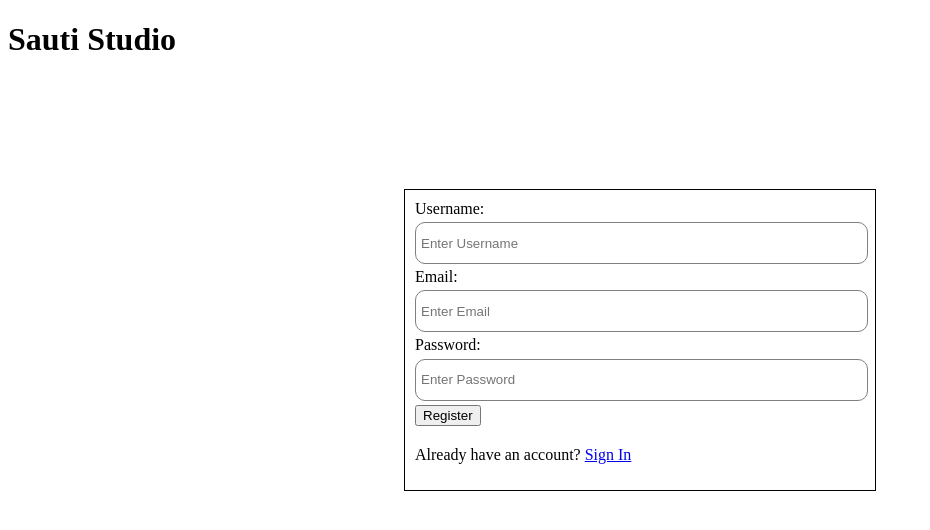
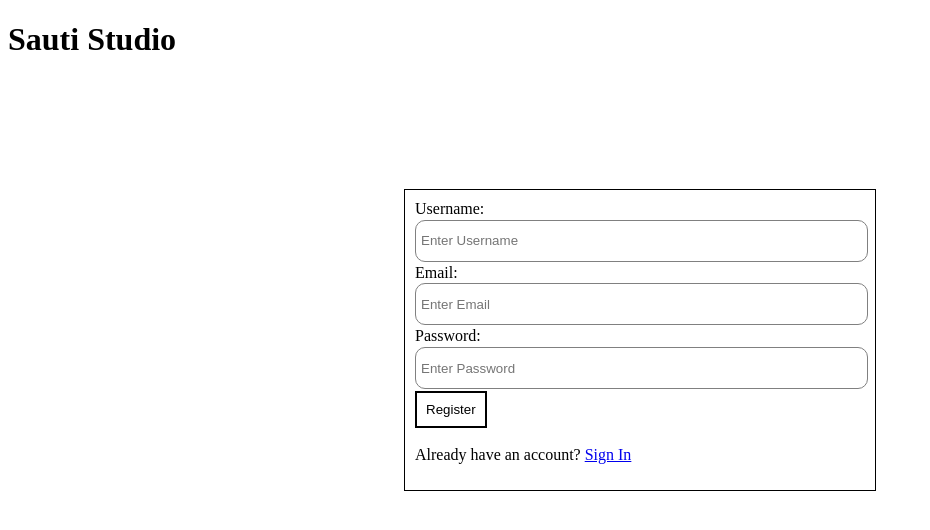
Before and after one commit to azatecas/Front-End, a React (Create React App) app in the folder sauti-forms/: page / in a window 1280 px wide. Shown: the top 530 px of the page, without its empty margins (0-930 px from the left). Built offline with nearby package versions, Linux system fonts and the light colour scheme.

Commit message:
Refactored inline styling to styled-components

```diff
--- a/sauti-forms/src/components/SignIn.js
+++ b/sauti-forms/src/components/SignIn.js
@@ -1,10 +1,20 @@
 import React from 'react';
 import { Link } from "react-router-dom";
 import "../App.css";
-
+import styled from 'styled-components';
 //importing form validation components
 import FormValidation from './formValidation/FormValidation';
 import ValidateAuth from './formValidation/ValidateAuth';
+
+const Button = styled.button`
+    border: 2px solid black;
+    padding: 2%;
+    background-color: white;
+    &:hover {
+        background-color: black;
+        color: white;
+    }
+`
 
 const SignIn = props => {
     const myProps = props;
@@ -43,7 +53,7 @@ const SignIn = props => {
                         />
                         {errors.password && <p className="errors-input">{errors.password}</p>}
 
-                    <button disabled={isSubmitting} type="submit">Login</button>
+                    <Button disabled={isSubmitting} type="submit">Login</Button>
                     <p>Or make an account here: <Link to='./sign-up'>Sign Up</Link>  </p>
 
                 </form>
--- a/sauti-forms/src/components/SignUp.js
+++ b/sauti-forms/src/components/SignUp.js
@@ -2,7 +2,17 @@ import React, { useState } from 'react';
 import { Link } from "react-router-dom";
 import { axiosWithAuth } from "../axiosAuth";
 import "../App.css";
+import styled from 'styled-components';
 
+const Button = styled.button`
+    border: 2px solid black;
+    padding: 2%;
+    background-color: white;
+    &:hover {
+        background-color: black;
+        color: white;
+    }
+`
 
 const SignUp = props => {
 
@@ -72,7 +82,7 @@ const SignUp = props => {
                         onChange={ handlePwdChange }
                         />
 
-                    <button type="submit">Register</button>
+                    <Button type="submit">Register</Button>
                     <p>Already have an account? <Link to='/sign-in'>Sign In</Link> </p>
 
                 </form>
--- a/sauti-forms/src/components/flowComponents/Dashboard.js
+++ b/sauti-forms/src/components/flowComponents/Dashboard.js
@@ -2,6 +2,17 @@ import React, { useState, useEffect } from 'react';
 import FlowForm from './FlowForm';
 import FlowCard from './FlowCard';
 import axios from 'axios';
+import styled from 'styled-components';
+
+const Button = styled.button`
+    border: 2px solid black;
+    padding: .5%;
+    background-color: white;
+    &:hover {
+        background-color: black;
+        color: white;
+    }
+`
 
 const Dashboard = props => {
     const [flows, setFlows ] = useState([])
@@ -22,7 +33,7 @@ const Dashboard = props => {
     return (
         <div>
             <h1>Sauti Studio</h1>
-            <button onClick={logout} style={{marginBottom: '1.5%'}}>Log out</button>
+            <Button onClick={logout} style={{marginBottom: '1.5%'}}>Log out</Button>
             <FlowForm setFlows={setFlows}/>
             <FlowCard flows={ flows }/>
         </div>
--- a/sauti-forms/src/components/flowComponents/Flow.js
+++ b/sauti-forms/src/components/flowComponents/Flow.js
@@ -4,6 +4,46 @@ import FlowPage from './FlowPage';
 import { axiosWithAuth } from '../../axiosAuth';
 import CardInfo from './CardInfo';
 import CardEditing from './CardEditing';
+import styled from 'styled-components';
+
+const Logout = styled.button`
+    margin-bottom: 1.5;
+    border: 2px solid black;
+    padding: .5%;
+    background-color: white;
+    &:hover {
+        background-color: black;
+        color: white;
+    }
+`
+
+const Button = styled.button`
+    border: 2px solid black;
+    padding: 2%;
+    background-color: white;
+    &:hover {
+        background-color: black;
+        color: white;
+    }
+`
+
+const BorderBox = styled.div`
+    border: 1px solid black;
+    width: 300px;
+    margin: 1%;
+    padding: 2%;
+    padding-top: .5%;
+`
+
+const Input1 = styled.input`
+    margin-top: 5%;
+    margin-right: 5%;
+`
+
+const Input2 = styled.input`
+    margin-bottom: 5%;
+    margin-right: 5%;
+`
 
 const Flow = props => {
     const state = {
@@ -51,20 +91,20 @@ const Flow = props => {
     return(
         <div>
             <h1>Sauti Studio</h1>
-            <button onClick={logout} style={{marginBottom: '1.5%'}}>Log out</button>
-            <div style={{border: '1px solid black', width: '300px', margin: '1%', padding: '2%', paddingTop: '.5%'}}>
+            <Logout onClick={logout}>Log out</Logout>
+            <BorderBox>
                 {isEditing ? <CardEditing id={props.match.params.id} push={props.history.push} name={flow.name} category={flow.category}/> : <CardInfo name={flow.name} category={flow.category}/>}
                 {flow.pages.map(item => (
                     <FlowPage key={item.id} page={item}/>
                 ))}
-                {isEditing ? null : <button onClick={editItem}>Edit</button>}
+                {isEditing ? null : <Button onClick={editItem}>Edit</Button>}
                 <form onSubmit={handleSubmit}>
-                    <input type="text" placeholder="Title" value={title} onChange={handleTitleChanges} style={{marginTop: '5%', marginBottom: '5%', marginRight: '5%'}}/>
-                    <input type="text" placeholder="Description" value={desc} onChange={handleDescChanges} style={{marginBottom: '5%', marginRight: '5%'}}/>
-                    <button>Add page</button>
+                    <Input1 type="text" placeholder="Title" value={title} onChange={handleTitleChanges}/>
+                    <Input2 type="text" placeholder="Description" value={desc} onChange={handleDescChanges}/>
+                    <Button>Add page</Button>
                 </form>
-                <button onClick={deleteItem}>Delete</button>
-            </div>
+                <Button onClick={deleteItem}>Delete</Button>
+            </BorderBox>
         </div>
     )
 }
--- a/sauti-forms/src/components/flowComponents/FlowCard.js
+++ b/sauti-forms/src/components/flowComponents/FlowCard.js
@@ -9,13 +9,20 @@ const BorderBox = styled.div`
     padding: 2%;
 `
 
+const Title = styled.h2`
+    text-decoration: none;
+    &:hover {
+        text-decoration: underline;
+    }
+`
+
 const FlowCard = (props) => {
     return (
     <div>
     {props.flows.map(item => (
         <BorderBox key={item.id}>
-            <Link to={`/flow/${item.id}`}><h2>{item.name}</h2></Link>
-            <p>{item.category}</p>
+            <Link to={`/flow/${item.id}`} style={{textDecoration: 'none', color: 'black'}}><Title>{item.name}</Title></Link>
+            <h3>{item.category}</h3>
         </BorderBox>
     ))}
     </div>
--- a/sauti-forms/src/components/flowComponents/FlowForm.js
+++ b/sauti-forms/src/components/flowComponents/FlowForm.js
@@ -1,5 +1,17 @@
 import React, { useState } from "react";
 import { axiosWithAuth } from "../../axiosAuth";
+import styled from 'styled-components';
+
+const Button = styled.button`
+    border: 2px solid black;
+    padding: .2%;
+    margin-left: 1%;
+    background-color: white;
+    &:hover {
+        background-color: black;
+        color: white;
+    }
+`
 
 const FlowForm = (props) => {
 
@@ -47,7 +59,7 @@ const FlowForm = (props) => {
                 placeholder="Category"
             />
 
-            <button type="submit">Add Note</button>
+            <Button type="submit">Add Note</Button>
         </form>
     )
 }
```
